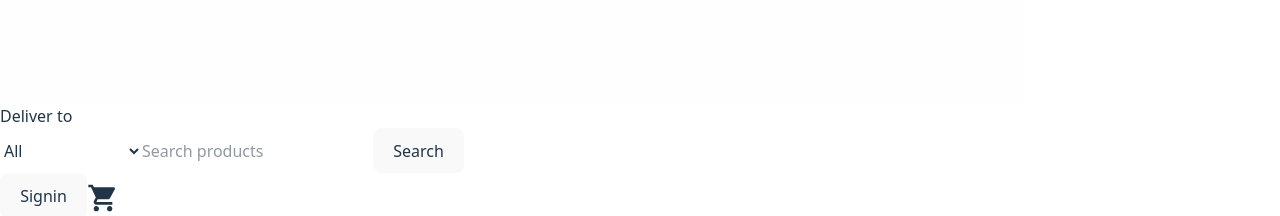
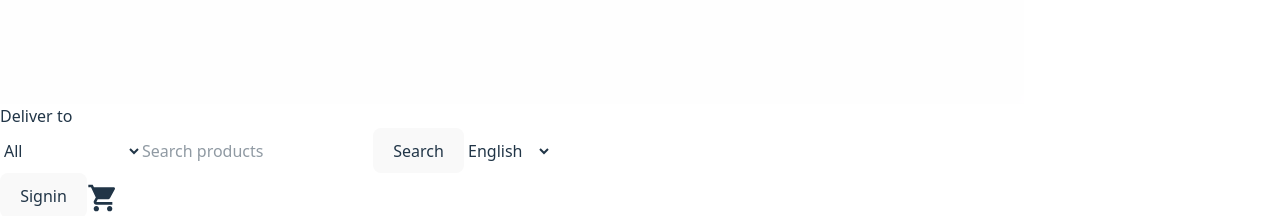
Before and after one commit to JosephAssefa-tech/Multi-Vendors, a React (Vite) app: page /home in a window 1280 px wide. Shown: the part 920-1136 px from the top of the page. Built offline with nearby package versions, Linux system fonts and the light colour scheme.

Commit message:
adding lang options

```diff
--- a/index.html
+++ b/index.html
@@ -4,7 +4,7 @@
     <meta charset="UTF-8" />
     <link rel="icon" type="image/svg+xml" href="/vite.svg" />
     <meta name="viewport" content="width=device-width, initial-scale=1.0" />
-    <title>my-react-app</title>
+    <title>multi-vendor-marketplace</title>
   </head>
   <body>
     <div id="root"></div>
--- a/src/components/Home.jsx
+++ b/src/components/Home.jsx
@@ -29,7 +29,9 @@ function Home(){
 const cart = useCartStore((state) => state.cart);
 const cartCount = cart.reduce((total, item) => total + item.quantity, 0);
      const categories = ["All", "Electronics", "Clothing", "Books", "Home & Kitchen","Toys", "Sports", "Beauty"]
-const products = [
+
+     const langs = ["English", "French", "Spanish", "German", "Chinese", "Japanese"]
+     const products = [
   {
     id: 1,
     title: "iPhone 15",
@@ -138,12 +140,24 @@ const handleSignin = () => {
         className="flex-1 px-3 py-2 border-t border-b border-gray-300 focus:outline-none w-full"
       />
 
+
+
       <button
         onClick={handleSearch}
         className="bg-yellow-500 hover:bg-yellow-600 text-black px-4 py-2 rounded-r-lg font-semibold"
       >
         Search
       </button>
+
+                  <select
+        value={category}
+        onChange={(e) => setCategory(e.target.value)}
+        className="px-4 py-2 border rounded-l-lg focus:outline-none focus:ring-2 focus:ring-blue-500"
+      >
+        {langs.map((lang) => (
+          <option key={lang} value={lang}>{lang}</option>
+        ))}
+      </select>
     </div>
 
     <div className="flex items-center space-x-4">
```
